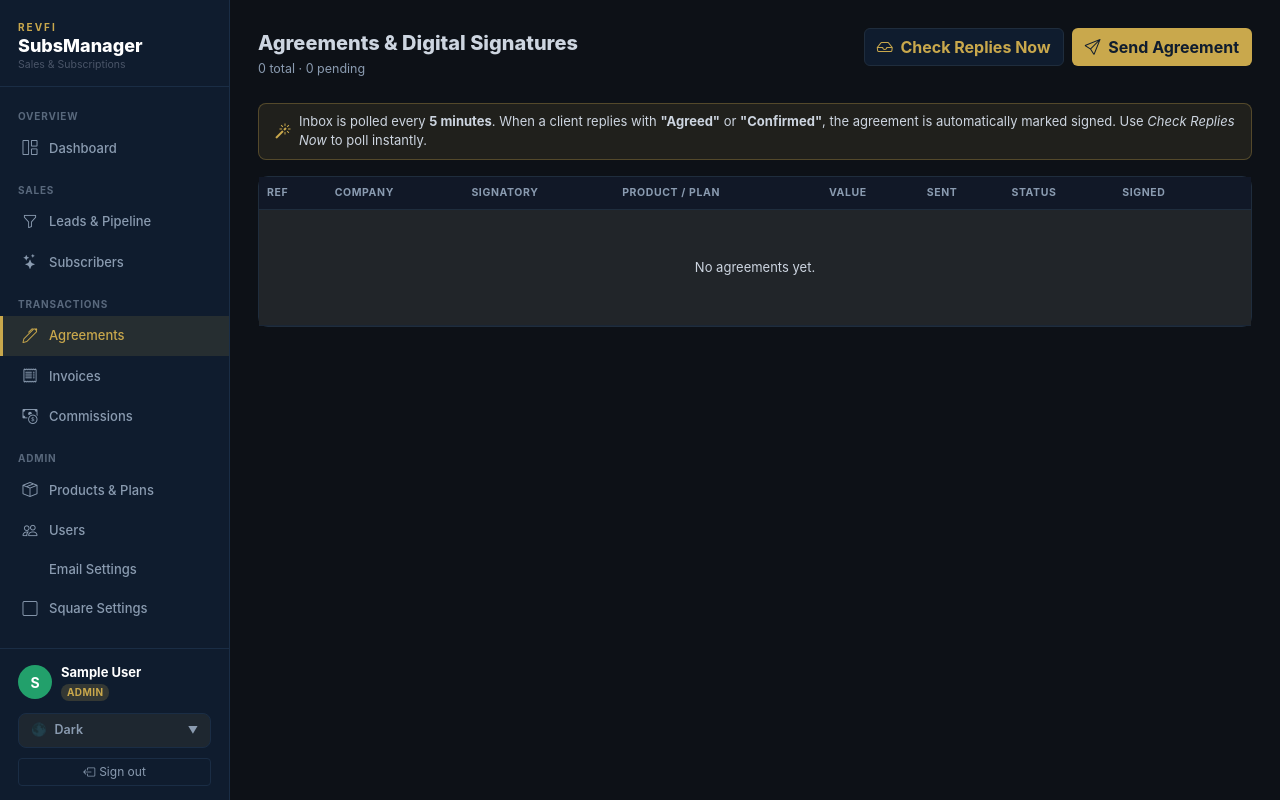
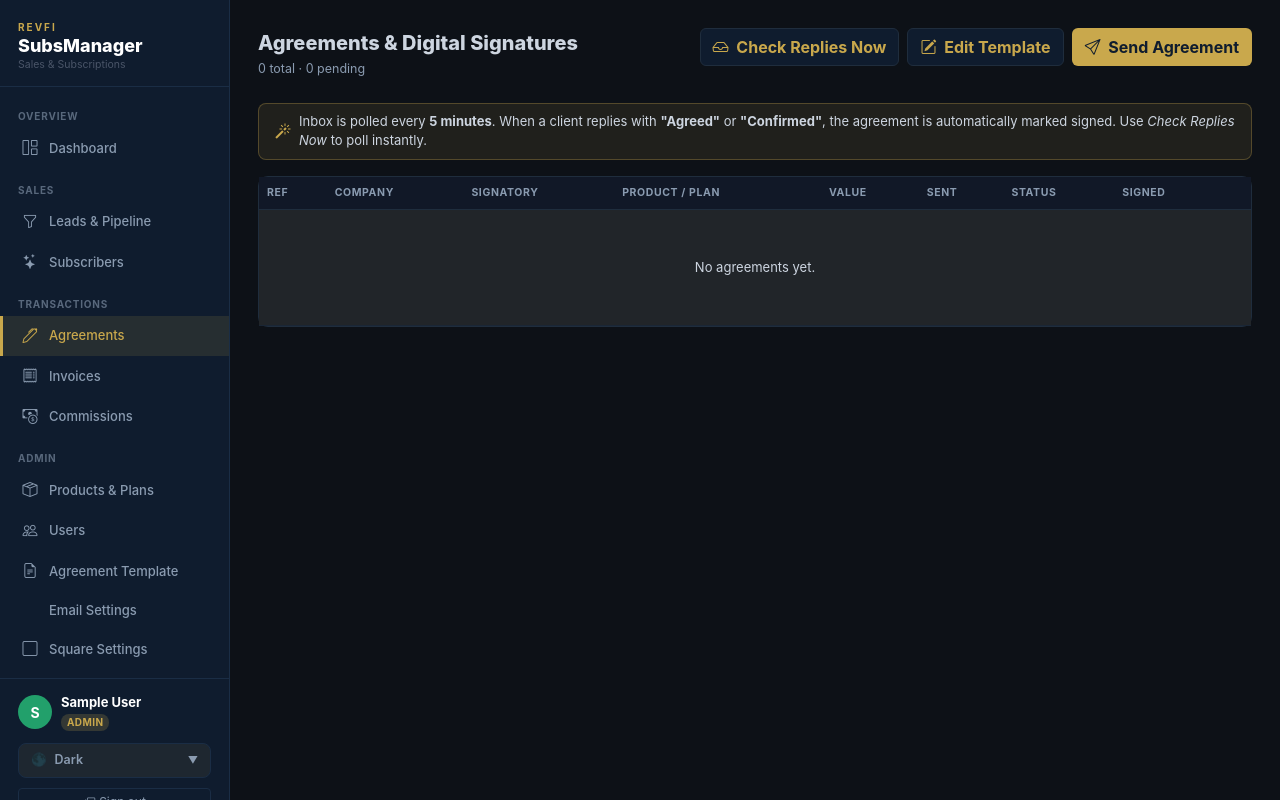
Before and after one commit to prassanan-source/revfi, a Flask app: page /agreements in a window 1280 px wide. Run offline with Flask 3, Linux system fonts and the light colour scheme; the visitor is signed in with stand-in values (Sample User, id 1); data that the repository does not hold is empty.

Commit message:
Let admins edit the agreement terms template without a code change.
Co-authored-by: Cursor <cursoragent@cursor.com>

```diff
--- a/app.py
+++ b/app.py
@@ -3,7 +3,7 @@ Revfi — Subscription Management Platform
 Flask/SQLAlchemy/SQLite · aligned with Raya Finance & Temple apps
 """
 
-import os, json, uuid, smtplib, ssl, io, requests as http_requests
+import os, json, uuid, smtplib, ssl, io, re, html, sqlite3, requests as http_requests
 from email.mime.multipart import MIMEMultipart
 from email.mime.text import MIMEText
 from email.mime.base import MIMEBase
@@ -116,8 +116,17 @@ class Agreement(db.Model):
     discount_reason = db.Column(db.String(200),  default="")
     setup_fee       = db.Column(db.Float,        default=0)
     final_monthly   = db.Column(db.Float,        default=0)  # discounted monthly amount
+    terms_body      = db.Column(db.Text)  # filled terms snapshot at send time
 
     lead = db.relationship("Lead", backref="agreements")
+
+
+class AgreementTemplate(db.Model):
+    __tablename__ = "agreement_templates"
+    id         = db.Column(db.Integer, primary_key=True)
+    title      = db.Column(db.String(200), default="Subscription Agreement")
+    body       = db.Column(db.Text, default="")
+    updated_at = db.Column(db.DateTime, default=datetime.utcnow)
 
 
 class Invoice(db.Model):
@@ -191,6 +200,13 @@ STAGE_COLORS = {
 SALES_COMMISSION_RATE = 12.0   # default %
 CADENCE_MULTIPLIERS = {"monthly": 1, "quarterly": 3, "annual": 12}
 
+DEFAULT_AGREEMENT_TERMS = """1. <b>Subscription.</b> {{company}} agrees to subscribe to <b>{{product}} — {{plan}}</b> at <b>{{price}}</b>, billed {{cadence}}.
+2. <b>Payment.</b> Invoices are due within 14 days of issuance. Late payments may incur a 1.5% monthly fee.
+3. <b>Term.</b> This agreement commences on the date signed and auto-renews unless cancelled with 30 days written notice.
+4. <b>Cancellation.</b> Either party may terminate with 30 days written notice. No refunds for partial billing periods.
+5. <b>Confidentiality.</b> Both parties agree to keep the terms of this agreement confidential.
+6. <b>Governing Law.</b> This agreement is governed by the laws of the State of California."""
+
 # ── Email Sending ─────────────────────────────────────────────────────────────
 
 def get_email_settings():
@@ -200,6 +216,66 @@ def get_email_settings():
         db.session.add(s)
         db.session.commit()
     return s
+
+def get_agreement_template():
+    t = AgreementTemplate.query.first()
+    if not t:
+        t = AgreementTemplate(title="Subscription Agreement", body=DEFAULT_AGREEMENT_TERMS)
+        db.session.add(t)
+        db.session.commit()
+    elif not (t.body or "").strip():
+        t.body = DEFAULT_AGREEMENT_TERMS
+        db.session.commit()
+    return t
+
+
+def agreement_term_context(agr, lead):
+    prod = lead.product.name if lead.product else "Revfi"
+    plan = lead.plan.name if lead.plan else ""
+    final_monthly = agr.final_monthly if agr.final_monthly else lead.value
+    setup_fee = agr.setup_fee if agr.setup_fee else 0
+    _, _, discount_label = calc_discounted_price(lead)
+    cadence = (lead.plan.cadence if lead.plan else "monthly")
+    date_sent = agr.sent_at.strftime("%B %d, %Y") if agr.sent_at else datetime.utcnow().strftime("%B %d, %Y")
+    if setup_fee and setup_fee > 0:
+        setup_txt = f"${setup_fee:,.2f} (due at signing)"
+    elif lead.setup_fee == 0 and agr.discount_type == "waive_setup":
+        setup_txt = "Waived"
+    else:
+        setup_txt = "$0.00"
+    return {
+        "company": lead.company or "",
+        "contact": lead.contact or "",
+        "email": lead.email or "",
+        "product": prod,
+        "plan": plan,
+        "price": f"${final_monthly:,.2f}/month",
+        "cadence": cadence,
+        "ref": agr.ref or "",
+        "date": date_sent,
+        "signer_name": agr.signer_name or lead.contact or "",
+        "signer_title": agr.signer_title or "",
+        "setup_fee": setup_txt,
+        "discount": discount_label or agr.discount_reason or "",
+        "notes": agr.notes or "",
+    }
+
+
+def fill_agreement_terms(body, agr, lead):
+    ctx = agreement_term_context(agr, lead)
+    safe = {k: html.escape(str(v), quote=False) for k, v in ctx.items()}
+
+    def repl(m):
+        key = m.group(1)
+        return safe.get(key, m.group(0))
+
+    return re.sub(r"\{\{\s*(\w+)\s*\}\}", repl, body or "")
+
+
+def snapshot_agreement_terms(agr, lead):
+    tmpl = get_agreement_template()
+    agr.terms_body = fill_agreement_terms(tmpl.body, agr, lead)
+
 
 def generate_agreement_pdf(agr, lead):
     """Generate a branded agreement PDF and return bytes."""
@@ -289,17 +365,13 @@ def generate_agreement_pdf(agr, lead):
     story.append(tbl)
     story.append(Spacer(1, 20))
 
-    # Terms
+    # Terms (admin template, snapshotted on send)
     story.append(Paragraph("Terms & Conditions", head_style))
-    terms = [
-        f"1. <b>Subscription.</b> {lead.company} agrees to subscribe to <b>{prod} — {plan}</b> at <b>{price}</b>, billed {(lead.plan.cadence if lead.plan else 'monthly')}.",
-        "2. <b>Payment.</b> Invoices are due within 14 days of issuance. Late payments may incur a 1.5% monthly fee.",
-        "3. <b>Term.</b> This agreement commences on the date signed and auto-renews unless cancelled with 30 days written notice.",
-        "4. <b>Cancellation.</b> Either party may terminate with 30 days written notice. No refunds for partial billing periods.",
-        "5. <b>Confidentiality.</b> Both parties agree to keep the terms of this agreement confidential.",
-        "6. <b>Governing Law.</b> This agreement is governed by the laws of the State of California.",
-    ]
-    for t in terms:
+    terms_src = (agr.terms_body or "").strip() or fill_agreement_terms(get_agreement_template().body, agr, lead)
+    for t in terms_src.splitlines():
+        t = t.strip()
+        if not t:
+            continue
         story.append(Paragraph(t, body_style))
         story.append(Spacer(1, 6))
 
@@ -991,6 +1063,7 @@ def agreement_send():
         setup_fee       = final_setup,
         final_monthly   = final_monthly,
     )
+    snapshot_agreement_terms(agr, lead)
     lead.status = "Agreement Sent"
     lead.updated_at = datetime.utcnow()
     db.session.add(agr)
@@ -1059,6 +1132,7 @@ def agreement_resend(aid):
     agr.discount_reason = agr.lead.discount_reason
     agr.setup_fee       = final_setup
     agr.final_monthly   = final_monthly
+    snapshot_agreement_terms(agr, lead)
     # Reset status back to Pending and update sent timestamp
     agr.status    = "Pending Signature"
     agr.signed_at = None
@@ -1703,6 +1777,24 @@ def agreements_check_replies():
     except Exception as e:
         flash(f"Could not check inbox: {e}", "danger")
     return redirect(url_for("agreements"))
+
+@app.route("/settings/agreement-template", methods=["GET", "POST"])
+@login_required
+@admin_required
+def agreement_template():
+    tmpl = get_agreement_template()
+    if request.method == "POST":
+        if "reset" in request.form:
+            tmpl.body = DEFAULT_AGREEMENT_TERMS
+            tmpl.title = "Subscription Agreement"
+        else:
+            tmpl.title = (request.form.get("title") or "Subscription Agreement").strip()
+            tmpl.body = request.form.get("body") or ""
+        tmpl.updated_at = datetime.utcnow()
+        db.session.commit()
+        flash("Agreement template saved. New and resent agreements will use this wording.", "success")
+        return redirect(url_for("agreement_template"))
+    return render_template("agreement_template.html", tmpl=tmpl)
 
 # ── Email Settings ───────────────────────────────────────────────────────────
 
@@ -1850,6 +1942,7 @@ def seed_db():
     if not SquareSettings.query.first():
         db.session.add(SquareSettings())
         db.session.commit()
+    get_agreement_template()
     print("✅  Database seeded.")
 
 
@@ -1898,6 +1991,30 @@ def safe_init_db():
         print("✅  Stale DB removed.")
 
     db.create_all()
+    _migrate_agreement_template_schema(db_path)
+
+
+def _migrate_agreement_template_schema(db_path):
+    """Add template table / terms snapshot without wiping live data."""
+    if not os.path.exists(db_path):
+        return
+    conn = sqlite3.connect(db_path)
+    try:
+        conn.execute(
+            """CREATE TABLE IF NOT EXISTS agreement_templates (
+                id INTEGER PRIMARY KEY,
+                title VARCHAR(200),
+                body TEXT,
+                updated_at DATETIME
+            )"""
+        )
+        cols = [r[1] for r in conn.execute("PRAGMA table_info(agreements)").fetchall()]
+        if "terms_body" not in cols:
+            conn.execute("ALTER TABLE agreements ADD COLUMN terms_body TEXT")
+            print("✅  Added agreements.terms_body")
+        conn.commit()
+    finally:
+        conn.close()
 
 
 with app.app_context():
--- a/templates/agreements.html
+++ b/templates/agreements.html
@@ -10,6 +10,11 @@
     <form method="post" action="{{ url_for('agreements_check_replies') }}" class="d-inline">
       <button class="btn btn-navy"><i class="bi bi-inbox me-1"></i> Check Replies Now</button>
     </form>
+    {% if session.get('user_role') == 'admin' %}
+    <a href="{{ url_for('agreement_template') }}" class="btn btn-navy">
+      <i class="bi bi-pencil-square me-1"></i> Edit Template
+    </a>
+    {% endif %}
     <button class="btn btn-gold" data-bs-toggle="modal" data-bs-target="#sendModal">
       <i class="bi bi-send me-1"></i> Send Agreement
     </button>
--- a/templates/base.html
+++ b/templates/base.html
@@ -369,7 +369,7 @@
     <a href="{{ url_for('subscribers') }}" class="sidebar-link {% if request.endpoint=='subscribers' %}active{% endif %}"><i class="bi bi-stars"></i> Subscribers</a>
 
     <div class="nav-section-label">Transactions</div>
-    <a href="{{ url_for('agreements') }}"  class="sidebar-link {% if request.endpoint=='agreements' %}active{% endif %}"><i class="bi bi-pen"></i> Agreements</a>
+    <a href="{{ url_for('agreements') }}"  class="sidebar-link {% if request.endpoint in ('agreements','agreement_template') %}active{% endif %}"><i class="bi bi-pen"></i> Agreements</a>
     <a href="{{ url_for('invoices') }}"    class="sidebar-link {% if 'invoice' in request.endpoint %}active{% endif %}"><i class="bi bi-receipt"></i> Invoices</a>
     <a href="{{ url_for('commissions') }}" class="sidebar-link {% if request.endpoint=='commissions' %}active{% endif %}"><i class="bi bi-cash-coin"></i> Commissions</a>
 
@@ -377,6 +377,7 @@
     <div class="nav-section-label">Admin</div>
     <a href="{{ url_for('products') }}"       class="sidebar-link {% if 'product' in request.endpoint or 'plan' in request.endpoint %}active{% endif %}"><i class="bi bi-box-seam"></i> Products &amp; Plans</a>
     <a href="{{ url_for('users') }}"          class="sidebar-link {% if 'user' in request.endpoint %}active{% endif %}"><i class="bi bi-people"></i> Users</a>
+    <a href="{{ url_for('agreement_template') }}" class="sidebar-link {% if request.endpoint=='agreement_template' %}active{% endif %}"><i class="bi bi-file-earmark-text"></i> Agreement Template</a>
     <a href="{{ url_for('email_settings') }}" class="sidebar-link {% if 'email_settings' in request.endpoint %}active{% endif %}"><i class="bi bi-envelope-gear"></i> Email Settings</a>
     <a href="{{ url_for('square_settings') }}" class="sidebar-link {% if 'square_settings' in request.endpoint %}active{% endif %}"><i class="bi bi-square"></i> Square Settings</a>
     {% endif %}
```
Also changed, not shown: templates/agreement_template.html (added, +56 -0 lines).
